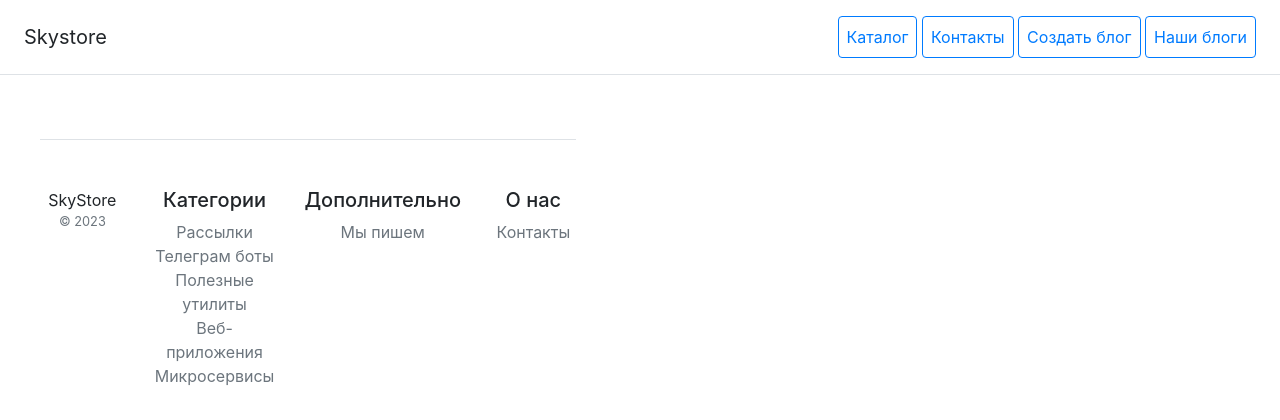
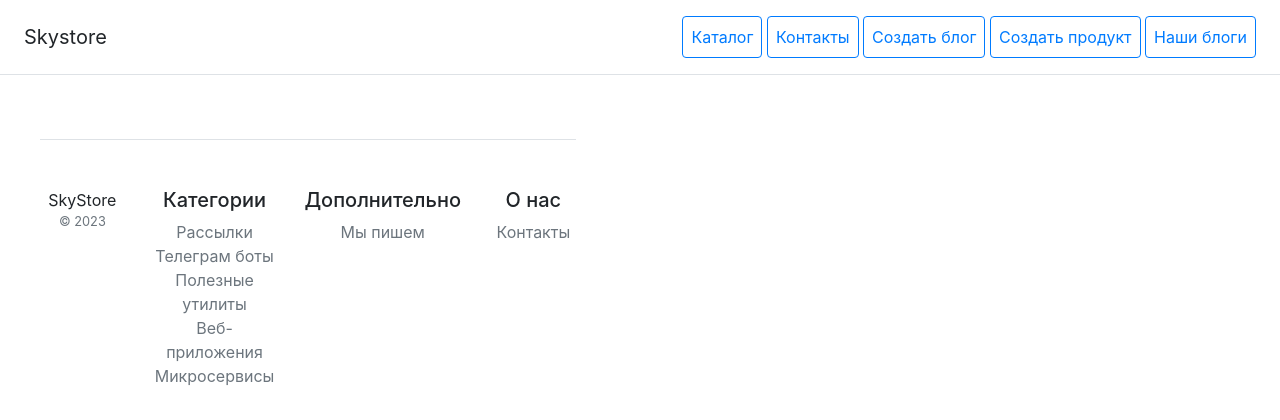
Before and after one commit to RenatUrazbakhtin/Skystore, a Django app: page /list/ in a window 1280 px wide. Shown: the top 420 px of the page. Run offline with Django 4.2, Linux system fonts and the light colour scheme; data that the repository does not hold is empty; some libraries are stand-ins or nearby versions.

Commit message:
add button for creation

```diff
--- a/catalog/templates/catalog/includes/inc_catalog_menu.html
+++ b/catalog/templates/catalog/includes/inc_catalog_menu.html
@@ -4,6 +4,7 @@
         <a class="p-2 btn btn-outline-primary" href="/">Каталог</a>
         <a class="p-2 btn btn-outline-primary" href="/contacts/">Контакты</a>
         <a class="p-2 btn btn-outline-primary" href="{% url 'create' %}">Создать блог</a>
+        <a class="p-2 btn btn-outline-primary" href="{% url 'create_product' %}">Создать продукт</a>
         <a class="p-2 btn btn-outline-primary" href="{% url 'list' %}">Наши блоги</a>
     </nav>
 </div>
```
